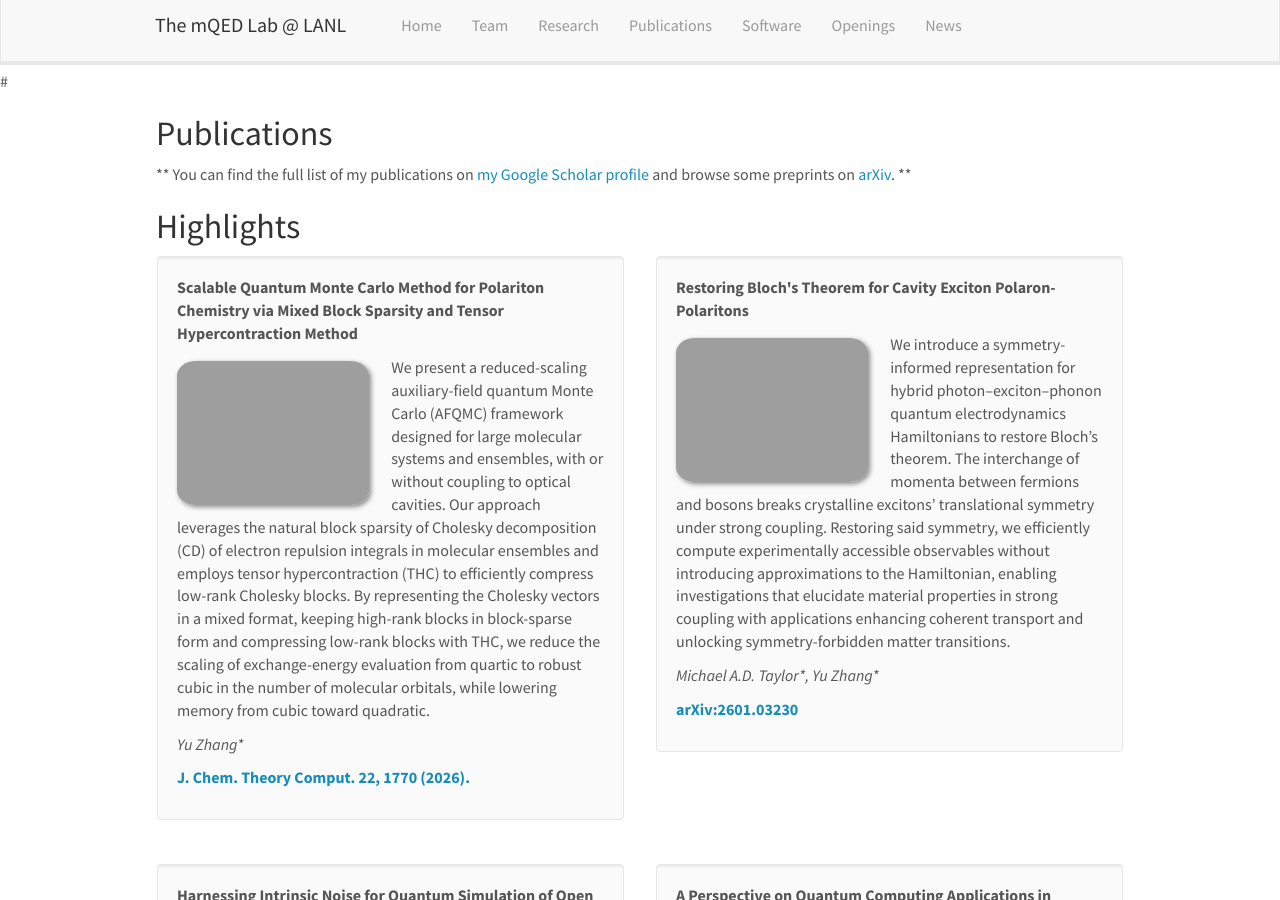
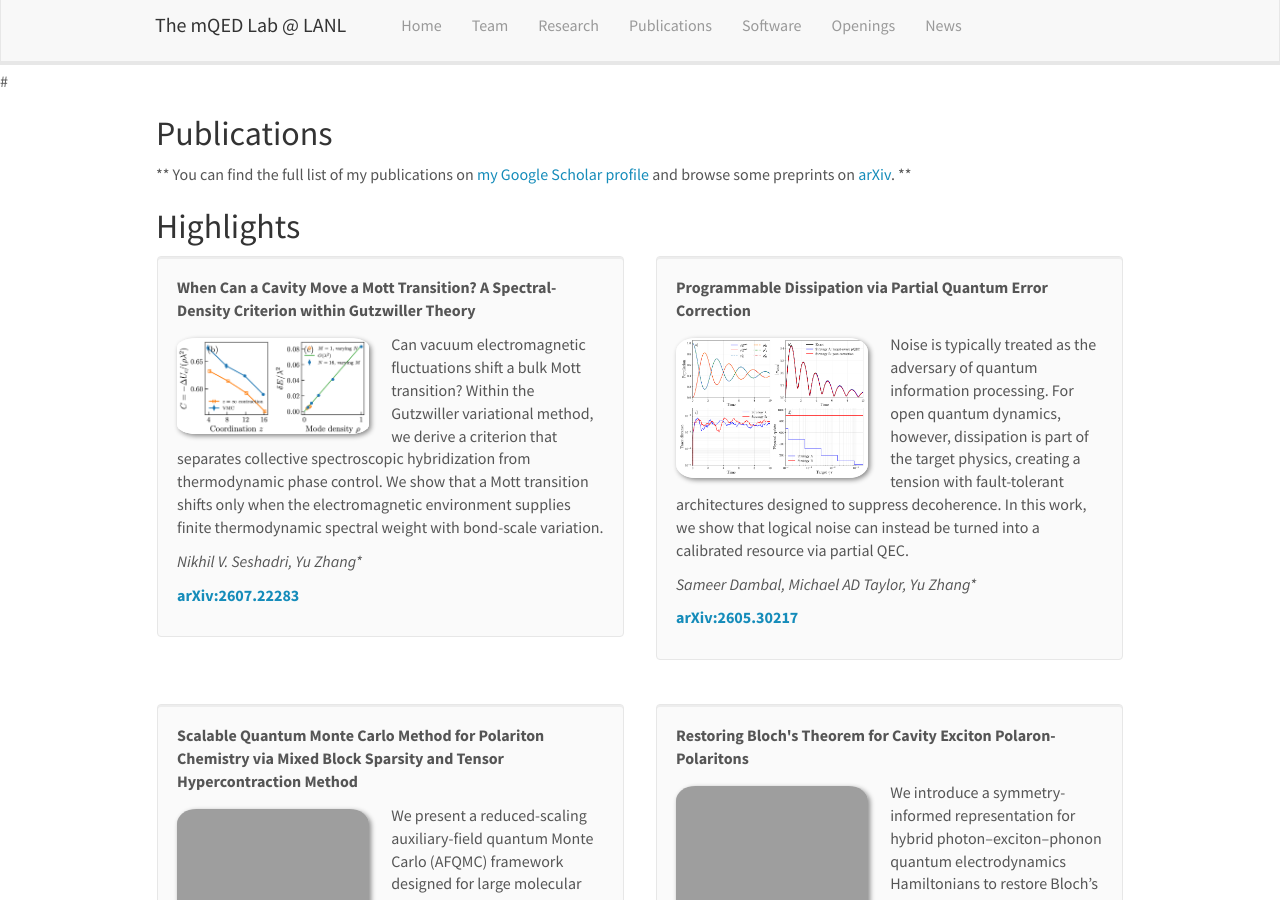
Before and after one commit to ares201005/ares201005.github.io, a Jekyll site: the page built from _pages/publications.md, in a window 1280 px wide and 900 px high. Built offline with Jekyll 4.4.1, drawn with Linux system fonts in a browser that asks for light colours; nearby versions of some CDN libraries; a style sheet for code colours, icons or effects is not loaded.

Commit message:
Update pubs

```diff
--- a/_data/publist.yml
+++ b/_data/publist.yml
@@ -7,6 +7,24 @@
      url: tba
      display: tba
   highlight: 0
+
+- title: "When Can a Cavity Move a Mott Transition? A Spectral-Density Criterion within Gutzwiller Theory"
+  image: gutzwiller_mott.png
+  description: Can vacuum electromagnetic fluctuations shift a bulk Mott transition? Within the Gutzwiller variational method, we derive a criterion that separates collective spectroscopic hybridization from thermodynamic phase control. We show that a Mott transition shifts only when the electromagnetic environment supplies finite thermodynamic spectral weight with bond-scale variation.
+  authors: Nikhil V. Seshadri, Yu Zhang\*
+  link:
+     url: https://arxiv.org/abs/2607.22283
+     display: arXiv:2607.22283
+  highlight: 1
+
+- title: "Programmable Dissipation via Partial Quantum Error Correction"
+  image: pqec.png
+  description: Noise is typically treated as the adversary of quantum information processing. For open quantum dynamics, however, dissipation is part of the target physics, creating a tension with fault-tolerant architectures designed to suppress decoherence. In this work, we show that logical noise can instead be turned into a calibrated resource via partial QEC.
+  authors: Sameer Dambal, Michael AD Taylor, Yu Zhang\*
+  link:
+     url: https://arxiv.org/abs/2605.30217
+     display: arXiv:2605.30217
+  highlight: 1
 
 - title: "Scalable Quantum Monte Carlo Method for Polariton Chemistry via Mixed Block Sparsity and Tensor Hypercontraction Method"
   image: jctc_qmcmany2026.jpg
--- a/_data/researchlist.yml
+++ b/_data/researchlist.yml
@@ -4,7 +4,7 @@
   image: cluster_toc.png
   description: Quantum computers were long envisioned as game changers for chemistry and materials modeling, but truly efficient quantum algorithms remain elusive. Our team is developing circuit-efficient, noise-resilient quantum algorithms to (i) estimate energies in quantum many-body systems and (ii) simulate quantum dynamics in complex environments on forthcoming fault-tolerant quantum computers, while identifying where genuine quantum advantage may emerge in quantum many-body physics.
   highlight: 1
-  references: J. Chem. Phys. 164, 084103 (2026); J. Chem. Theory Comput. 21, 11335 (2025); arXiv:2512.14842; arXiv:2511.13038; arXiv:2510.21075; arXiv:2406.08675; arXiv:2406.06625; J. Chem. Theory Comput. 19, 9136 (2024); Chem. Sci. 14, 2405 (2023); Sci. Rep. 12, 16824 (2022); J. Chem. Theory Comput. 18, 9, 5312 (2022); npj Quantum Info. 8, 96 (2022); J. Chem. Theory Comput. 18, 4177 (2022); Sci. Rep. 11, 18796 (2021); PRX Quantum 2, 020337 (2021);
+  references: arXiv:2605.30217; J. Chem. Phys. 164, 084103 (2026); J. Chem. Theory Comput. 21, 11335 (2025); arXiv:2512.14842; arXiv:2511.13038; arXiv:2510.21075; arXiv:2406.08675; arXiv:2406.06625; J. Chem. Theory Comput. 19, 9136 (2024); Chem. Sci. 14, 2405 (2023); Sci. Rep. 12, 16824 (2022); J. Chem. Theory Comput. 18, 9, 5312 (2022); npj Quantum Info. 8, 96 (2022); J. Chem. Theory Comput. 18, 4177 (2022); Sci. Rep. 11, 18796 (2021); PRX Quantum 2, 020337 (2021);
 
 - title: "Cavity quantum chemistry"
   short: "Develop multiscale theory and corresponding massively parallel algorithms for molecular quantum electrodynamics"
@@ -19,7 +19,7 @@
   description: Cavity Quantum Materials lie at the intersection of quantum materials and cavity QED, where the interplay between light and matter gives rise to emergent many-body phenomena. Our research focuses on developing and applying quantum many-body and multi-scale methods to uncover novel quantum phases, collective excitations, and non-equilibrium effects in materials embedded in cavities. By exploring how strong light-matter interactions modify electronic, magnetic, and topological properties, we aim to pave the way for engineered quantum states and functionalities in correlated materials.
   description2:
   highlight: 1
-  references: Phys. Rev. A 113 (3), 033730; arXiv:2601.03230; Phys. Rev. A (2026); arXiv:2411.15022;
+  references: Phys. Rev. A 113, 033730 (2026); arXiv:2607.22283; arXiv:2601.03230; arXiv:2411.15022;
 
 - title: "Tensor network and nuclear quantum dynamics"
   short: "Development of efficient tensor network methods for quantum dynamics"
```
Also changed, not shown: images/pubpic/gutzwiller_mott.png (added), images/pubpic/pqec.png (added).
